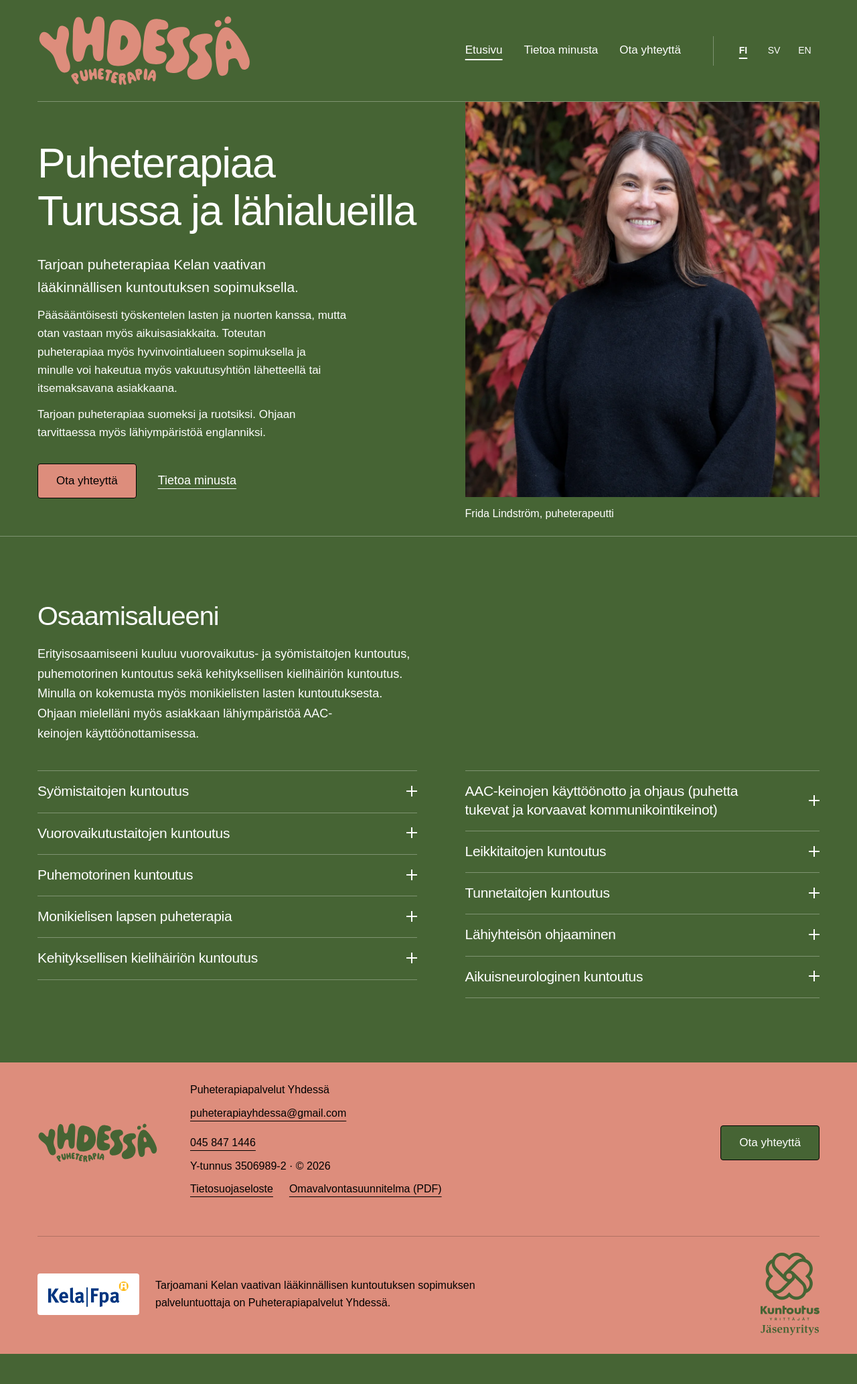
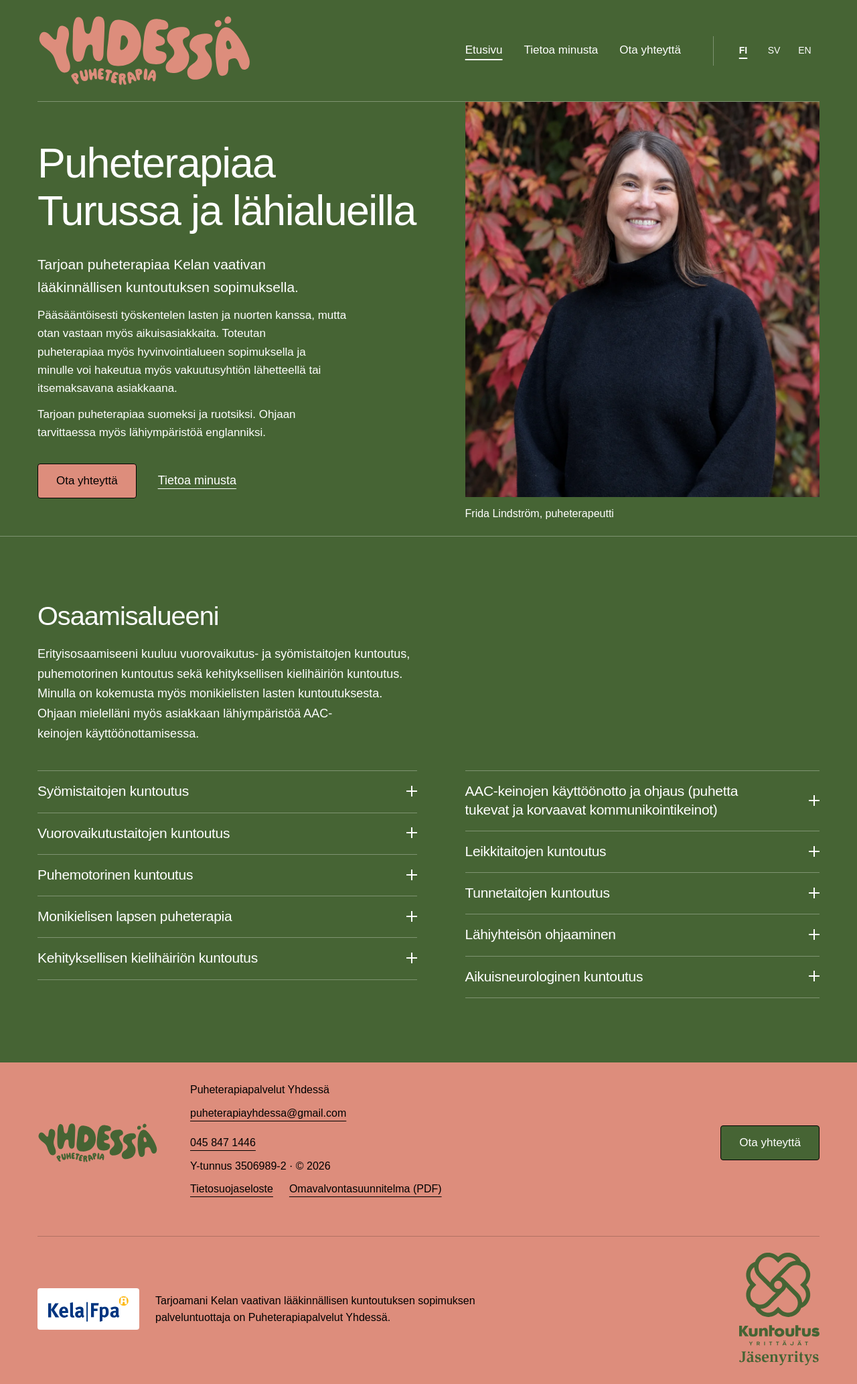
Before and after one commit to Jrwl1/Yhdessa-web, a React (Vite) app in the folder client/: page / in a window 1280 px wide. Shown: the whole page at 67% size. Before the commit the page ends 2021 px from the top, so only its background shows below. Built offline with nearby package versions, Linux system fonts and the light colour scheme; a web font is replaced by a local one.

Commit message:
fix: official YRITTÄJÄT proportion and 120px member mark

```diff
--- a/client/src/index.css
+++ b/client/src/index.css
@@ -106,7 +106,7 @@ p { text-wrap: pretty; }
 .footer-kela { grid-column: 1 / -1; display: flex; align-items: center; gap: 24px; padding-top: 24px; border-top: 1px solid rgba(0, 0, 0, 0.2); font-size: 16px; line-height: 1.6; }
 .footer-kela-logo { flex: none; box-sizing: content-box; width: 120px; height: auto; padding: 12px 16px; border-radius: 4px; background: var(--color-white); }
 .footer-kela p { max-width: 60ch; }
-.footer-member { flex: none; width: 88px; height: auto; margin-left: auto; }
+.footer-member { flex: none; width: 120px; height: auto; margin-left: auto; }
 .privacy-page > * { max-width: 760px; }
 .privacy-page h2 { margin-top: 56px; font-size: 25px; }
 .privacy-page p { margin-top: 16px; }
```
Also changed, not shown: client/public/brand/kuntoutusyrittajat-jasenyritys.svg, 1 other file (tests, documents, lock files or other folders).
